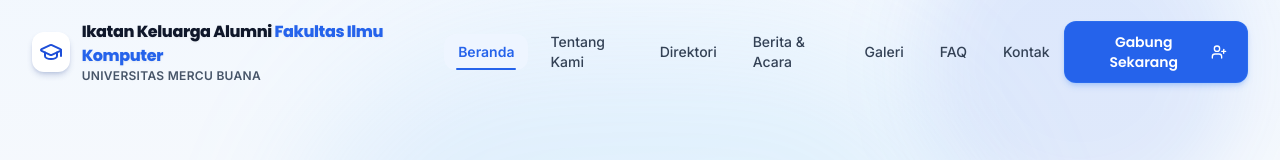
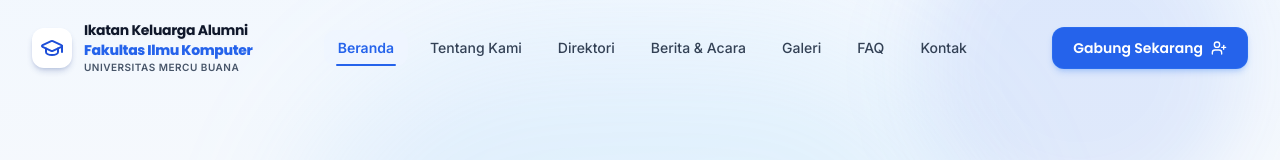
Before and after one commit to SaktiBintang/Website-Alumni-Fasilkom-Mercu-Buana, a Next.js app: page / in a window 1280 px wide. Shown: the top 160 px of the page. Built offline with nearby package versions, Linux system fonts and the light colour scheme.

Commit message:
style(branding): format logo into 3 clean lines with Fakultas Ilmu Komputer below Ikatan Keluarga Alumni

```diff
--- a/components/layout/Footer.tsx
+++ b/components/layout/Footer.tsx
@@ -49,11 +49,14 @@ export function Footer() {
               <div className="w-10 h-10 rounded-xl bg-gradient-to-tr from-blue-600 to-sky-500 text-white flex items-center justify-center shadow-lg shadow-blue-500/20 shrink-0">
                 <GraduationCap className="w-6 h-6 transform group-hover:rotate-12 transition-transform" />
               </div>
-              <div>
-                <span className="font-heading font-bold text-base text-white block leading-tight">
-                  Ikatan Keluarga Alumni <span className="text-sky-400">Fakultas Ilmu Komputer</span>
+              <div className="flex flex-col">
+                <span className="font-heading font-bold text-sm text-white leading-tight">
+                  Ikatan Keluarga Alumni
                 </span>
-                <span className="text-xs text-slate-400 font-medium tracking-wide uppercase block mt-1">
+                <span className="font-heading font-extrabold text-sm text-sky-400 leading-tight">
+                  Fakultas Ilmu Komputer
+                </span>
+                <span className="text-[10px] text-slate-400 font-semibold tracking-wider uppercase mt-0.5">
                   Universitas Mercu Buana
                 </span>
               </div>
--- a/components/layout/Navbar.tsx
+++ b/components/layout/Navbar.tsx
@@ -95,15 +95,18 @@ export function Navbar({ onOpenJoinModal }: NavbarProps) {
             <div className="flex flex-col">
               <span
                 className={cn(
-                  "font-heading font-extrabold text-xs sm:text-sm md:text-base leading-tight tracking-tight transition-colors duration-300",
+                  "font-heading font-bold text-xs sm:text-sm leading-tight tracking-tight transition-colors duration-300",
                   scrolled ? "text-slate-900" : "text-slate-900 drop-shadow-sm"
                 )}
               >
-                Ikatan Keluarga Alumni <span className="text-blue-600">Fakultas Ilmu Komputer</span>
+                Ikatan Keluarga Alumni
+              </span>
+              <span className="font-heading font-extrabold text-xs sm:text-sm leading-tight text-blue-600 tracking-tight">
+                Fakultas Ilmu Komputer
               </span>
               <span
                 className={cn(
-                  "text-[10px] sm:text-xs font-semibold tracking-wide uppercase transition-colors duration-300",
+                  "text-[9px] sm:text-[10px] font-semibold tracking-wider uppercase transition-colors duration-300",
                   scrolled ? "text-slate-500" : "text-slate-600"
                 )}
               >
@@ -206,9 +209,12 @@ export function Navbar({ onOpenJoinModal }: NavbarProps) {
                         </div>
                         <div className="flex flex-col">
                           <span className="font-heading font-bold text-xs sm:text-sm text-slate-900 leading-tight">
-                            Ikatan Keluarga Alumni <span className="text-blue-600">Fakultas Ilmu Komputer</span>
+                            Ikatan Keluarga Alumni
                           </span>
-                          <span className="text-[10px] text-slate-500 font-semibold uppercase tracking-wide mt-0.5">
+                          <span className="font-heading font-extrabold text-xs sm:text-sm text-blue-600 leading-tight">
+                            Fakultas Ilmu Komputer
+                          </span>
+                          <span className="text-[9px] sm:text-[10px] text-slate-500 font-semibold uppercase tracking-wider">
                             Universitas Mercu Buana
                           </span>
                         </div>
```
